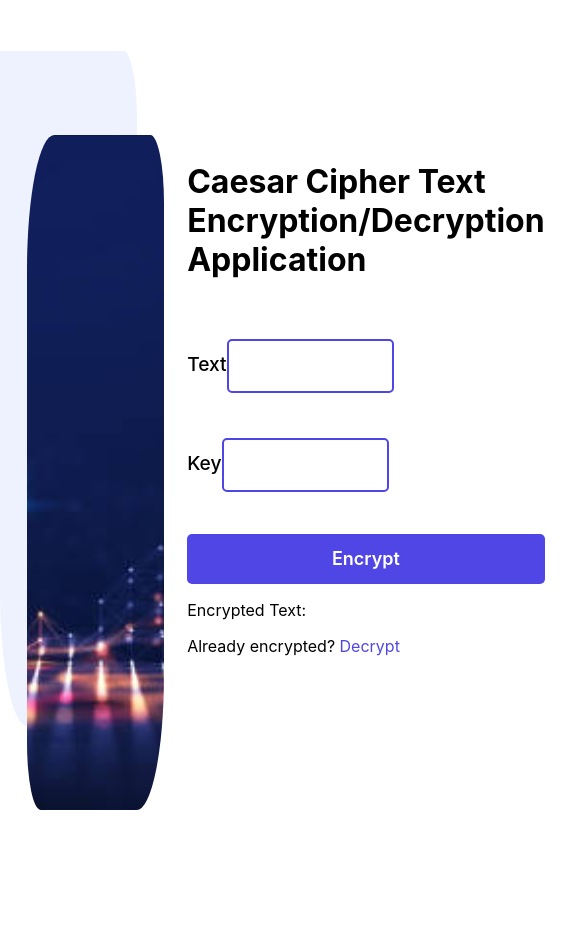
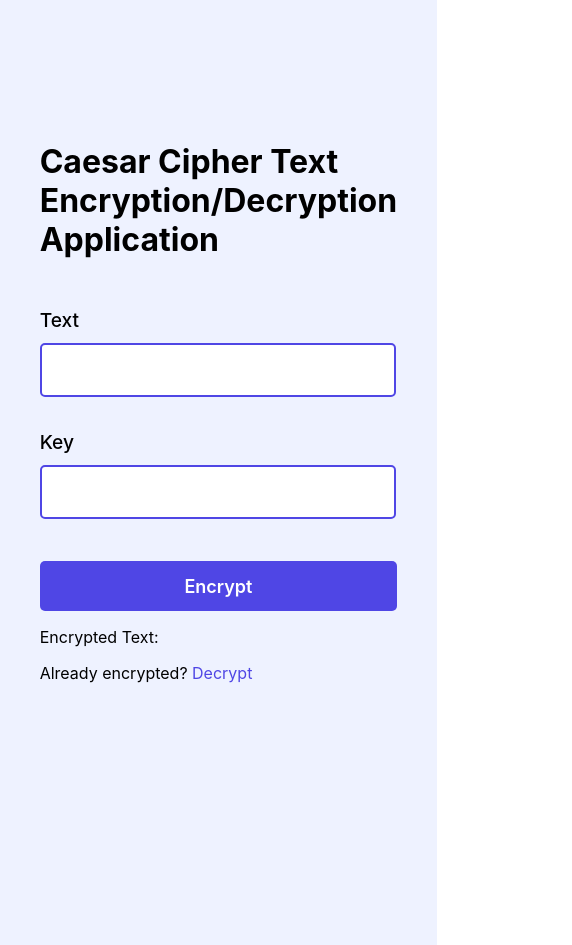
Before and after one commit to AbolareRoheemah/cipher-app, a React (Create React App) app: page / in a window 390 px wide. Shown: the whole page, 572 px wide, since content can reach past the window. Before the commit the page ends 844 px from the top, so only its background shows below. Built offline with nearby package versions, Linux system fonts and the light colour scheme.

Commit message:
fixed overflow issue

```diff
--- a/src/App.css
+++ b/src/App.css
@@ -164,13 +164,25 @@ p.faded-text {
   color: red;
 }
 
-/* .App-header {
-  background-color: #282c34;
-  min-height: 100vh;
-  display: flex;
-  flex-direction: column;
-  align-items: center;
-  justify-content: center;
-  font-size: calc(10px + 2vmin);
-  color: white;
-} */
+@media screen and (max-width: 740px) {
+  .cipher-ctn {
+    flex-direction: column;
+    min-height: 100vh;
+    width: 100vw;
+    overflow-x: hidden;
+    background-color: #eef2ff;
+  }
+  .cipher-ctn div.sec1 {
+    display: none;
+
+  }
+  .sec2-text-ctn {
+    flex-basis: 100%;
+  }
+  .form-ctn .input {
+    width: 96.5%;
+  }
+  .App {
+    background-color: #eef2ff;
+  }
+}
--- a/src/components/CipherApp.js
+++ b/src/components/CipherApp.js
@@ -9,7 +9,7 @@ export default function CipherApp() {
     const [isError, setIsError] = useState(false)
     const store = useState([])
     const submitForm = () => {
-        console.log('text', text, typeof key)
+        console.log('text', text, typeof key, key)
         if (
             text === "" ||
             key === null ||
@@ -21,6 +21,9 @@ export default function CipherApp() {
         } else if (!/^[^\d]*$/.test(text)) {
             setIsError(true)
             setEText("Numbers are not allowed")
+        } else if (key === '26') {
+            setIsError(true)
+            setEText("For this encryption to work well, key cant be 26")
         }
         else {
             setIsError(false)
@@ -31,15 +34,18 @@ export default function CipherApp() {
         let encryptedText = ""
 
         const alpha = "abcdefghijklmnopqrstuvwxyz"
+        // const inddx = "1234567891011121314151617181920212223242526"
         text.toLowerCase()
         // console.log('test', text, key, typeof key)
         for (let i = 0; i < text.length; i++) {
             const char = text[i]
             const indexOfChar = alpha.indexOf(char)
             let newIndex = indexOfChar + Number(key)
-            if (newIndex % 26 < 0) {
-                newIndex += 26
+            console.log('mod', newIndex % 26)
+            if (newIndex > 25) {
+                newIndex = newIndex % 26
             }
+            console.log('imndex', i, newIndex)
             encryptedText += alpha[newIndex]
         }
         setEText(encryptedText)
@@ -66,7 +72,7 @@ export default function CipherApp() {
     }
   return (
     <div className="cipher-ctn">
-        <div>
+        <div className='sec1'>
           <div className="before">
             <div className="sec2-img"></div>
           </div>
```
